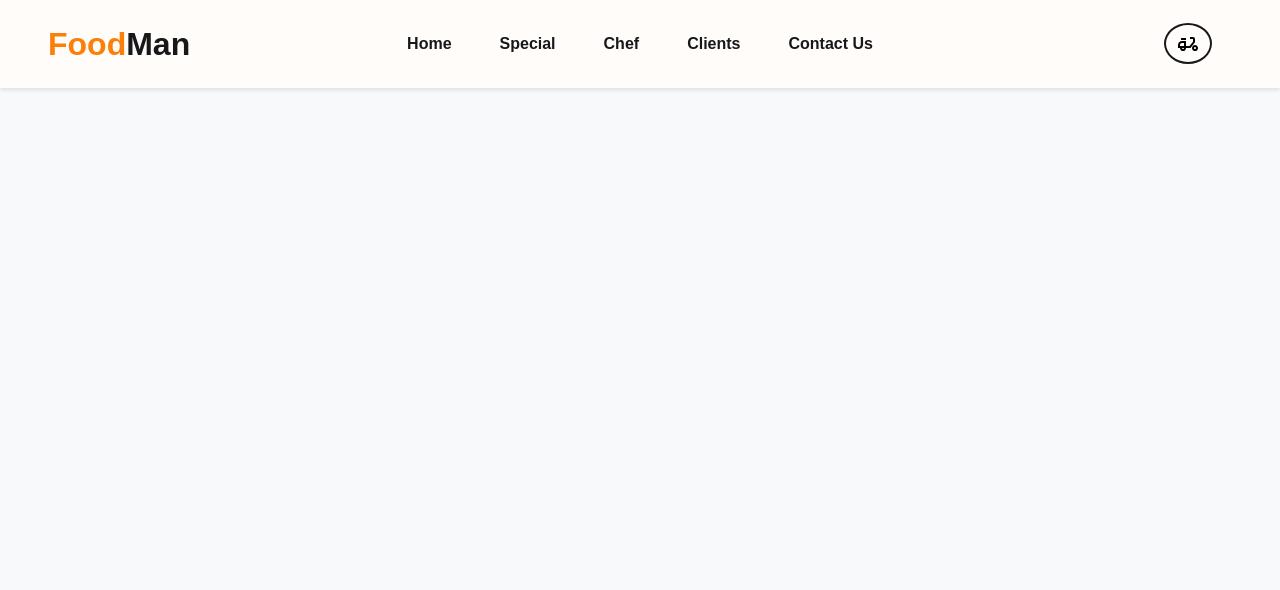
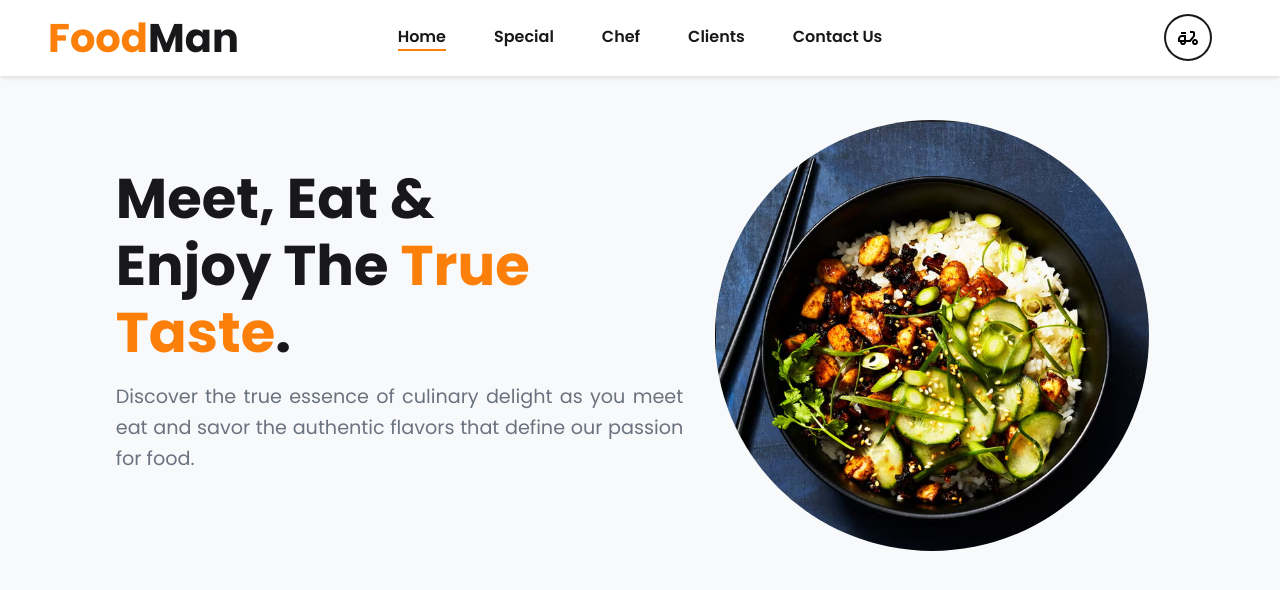
Before and after one commit to Samhith06/Foodman, a plain HTML site: page index.html in a window 1280 px wide. Drawn offline with nearby package versions, Linux system fonts and the light colour scheme.

Commit message:
Completed the header

```diff
--- a/index.html
+++ b/index.html
@@ -8,13 +8,12 @@
     <link rel="stylesheet" href="style.css">
 </head>
 <body>
-    <header class="d-flex flex-wrap align-items-center justify-content-center justify-content-md-between px-5 py-3 mb-4">
-
+    <header class="d-flex flex-wrap align-items-center justify-content-center justify-content-md-between px-5 py-2 mb-4">
         <div class="col-md-3 mb-2 mb-md-0 main-logo">
-            <a href="/" class="d-inline-flex link-body-emphasis text-decoration-none" id="Main-Icon">Food<span class="secondary-icon" id="Secondary-Icon">Man</span></a>
+            <a href="/" class="d-inline-flex link-body-emphasis text-decoration-none" id="Main-Icon">Food<span id="Secondary-Icon">Man</span></a>
         </div>
         <ul class="nav col-12 col-md-auto  mb-2 justify-content-center mb-md-0 text-decoration-none">
-            <li><a href="#" class="nav-link px-2 ">Home</a>
+            <li><a href="#" class="nav-link mx-2 active_link">Home</a>
             </li> <li><a href="#" class="nav-link px-2">Special</a></li>
             <li><a href="#" class="nav-link px-2">Chef</a></li>
             <li><a href="#" class="nav-link px-2">Clients</a></li>
@@ -24,7 +23,17 @@
             <a href="#" class="delivery-icon"><img src="./Icons/moped.svg" alt="" class="src"></a>
         </div>
     </header>
+    <section class="main-header-content d-flex flex-row align-items-center justify-content-center text-center">
 
+        <div class="header-content">
+            <h1>Meet, Eat & Enjoy The <span>True Taste</span>.</h1>
+            <p class="section-description">Discover the true essence of culinary delight as you meet eat and savor the authentic flavors that define our passion for food.</p>
+        </div>
+         <div class="header-image">
+            <img src="./Images/pic1.png" alt="Food">
+        </div>
+
+    </section>
 
     <script src="https://cdn.jsdelivr.net/npm/bootstrap@5.3.7/dist/js/bootstrap.bundle.min.js" integrity="sha384-ndDqU0Gzau9qJ1lfW4pNLlhNTkCfHzAVBReH9diLvGRem5+R9g2FzA8ZGN954O5Q" crossorigin="anonymous"></script>
 </body>
--- a/style.css
+++ b/style.css
@@ -1,6 +1,7 @@
+@import url('https://fonts.googleapis.com/css2?family=Poppins:wght@300;400;500;600;700&display=swap');
 :root{
     --primary-color: #fc7f09;
-    --primary-color-light: #fffcfa;
+    --primary-color-light: #ffffff;
     --primary-color-dark: #db6e09;
     --text-dark: #18181b;
     --text-light: #6b7280;
@@ -26,12 +27,14 @@ header {
     top: 0;
     z-index: 1000;
     box-shadow: 0 2px 4px rgba(0, 0, 0, 0.1);
+    backdrop-filter: blur(10px);
 }
 .main-logo {
-    font-size: 2rem;
-    font-weight: 700;
+    font-size: 2.5rem;
+
 }
 #Main-Icon {
+    font-weight: 800;
     color: var(--primary-color) !important;
     text-decoration: none;
     transition: 0.3s ease;
@@ -40,14 +43,16 @@ header {
     transform: scale(1.1);
 }
 #Secondary-Icon {
+    font-weight: 700;
     color: var(--text-dark) !important;
 }
 .nav-link {
     text-decoration: none;
     color: var(--text-dark);
     font-weight: 600;
-    padding: 1rem 1.5rem !important;
-    transition: 0.3s ease;
+    padding: 0 !important;
+    margin: 1rem 1.5rem !important;
+    transition: all 0.3s ease;
 }
 .nav-link:hover {
     transform: scale(1.05);
@@ -73,3 +78,48 @@ header {
     filter: invert(1);
     transform: scale(1.1);
 }
+.active_link {
+    border-bottom: 2px solid var(--primary-color);
+}
+
+
+/* ======Header Section Start====== */
+.main-header-content {
+    gap: 2rem;
+    overflow: hidden;
+    margin-top: 120px; /* Adjusted for fixed header */
+    margin-left: 65px;
+}
+.main-header-content img {
+    max-width: 600px;
+    margin-inline: auto;
+    border-radius: 100%;
+}
+.main-header-content h1 {
+    margin-bottom: 1rem;
+    font-weight: 700;
+    font-size: 3.5rem;
+    line-height: 1.2;
+    color: var(--text-dark);
+    text-align: left;
+    width: 80%;
+
+}
+.main-header-content h1 span{
+    color: var(--primary-color);
+}
+.main-header-content .section-description{
+    margin-bottom: 2rem;
+}
+.header-content{
+    max-width: 50%;
+    text-align: justify;
+}
+.header-content p{
+    font-size: 1.2rem;
+    color: var(--text-light);
+    line-height: 1.6;
+    margin-bottom: 1.5rem;
+    width: 100%;
+    font-weight: 400;
+}
```
Also changed, not shown: images/pic1.png (added), images/pic2.png (added), images/pic3.png (added).
